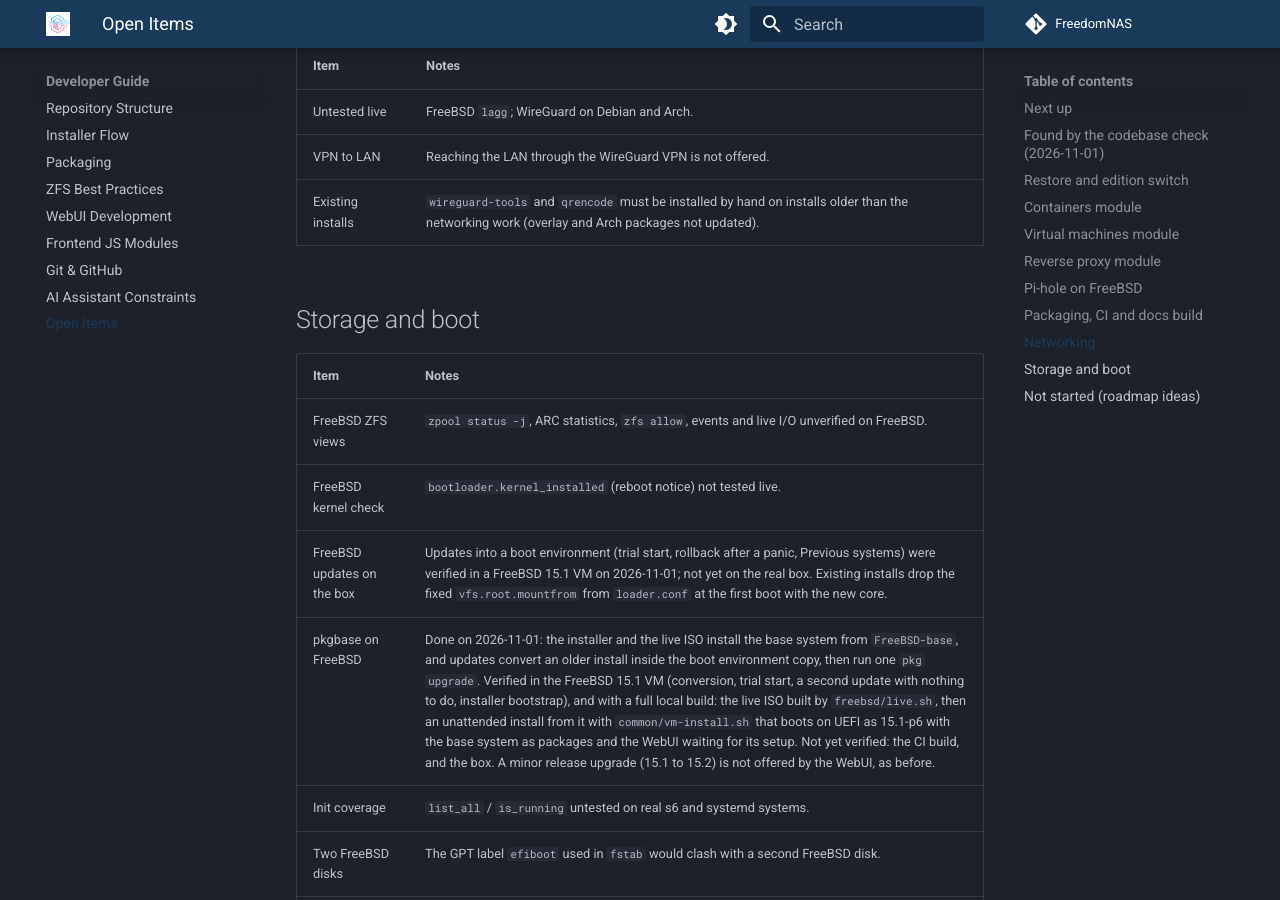
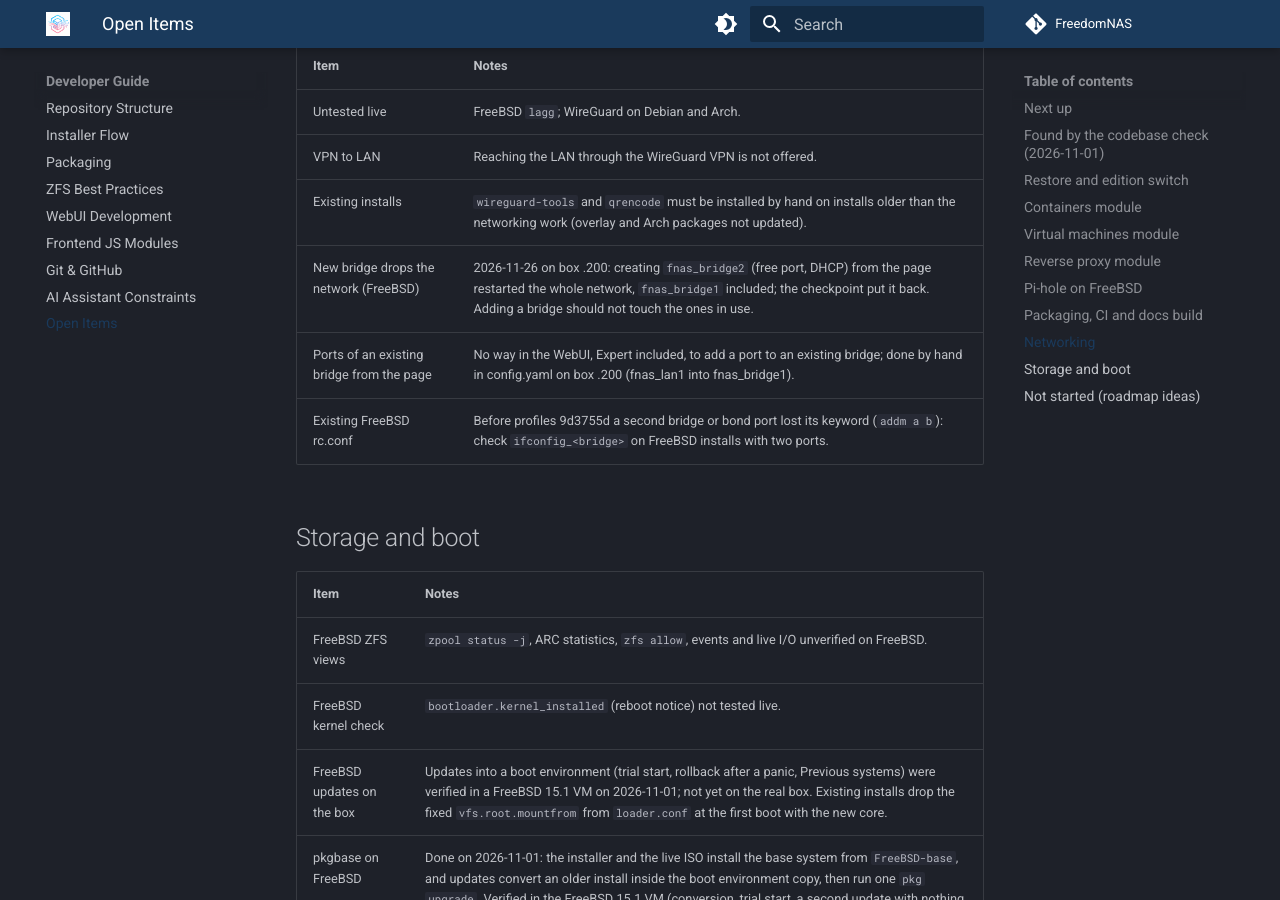
Before and after one commit to FreedomNAS/freedomnas-docs, an MkDocs documentation site: the page built from docs/developer/open-items.md, in a window 1280 px wide and 900 px high, scrolled down 6042 px. Built offline with MkDocs 1.6.1 and Material for MkDocs 9.7.7, drawn with Linux system fonts in a browser that asks for light colours.

Commit message:
Note the FreeBSD bridge problems found on the test box

```diff
--- a/docs/developer/open-items.md
+++ b/docs/developer/open-items.md
@@ -133,6 +133,9 @@ screen in the console, Shut down, and back up after the box restarts.
 | Untested live | FreeBSD `lagg`; WireGuard on Debian and Arch. |
 | VPN to LAN | Reaching the LAN through the WireGuard VPN is not offered. |
 | Existing installs | `wireguard-tools` and `qrencode` must be installed by hand on installs older than the networking work (overlay and Arch packages not updated). |
+| New bridge drops the network (FreeBSD) | 2026-11-26 on box .200: creating `fnas_bridge2` (free port, DHCP) from the page restarted the whole network, `fnas_bridge1` included; the checkpoint put it back. Adding a bridge should not touch the ones in use. |
+| Ports of an existing bridge from the page | No way in the WebUI, Expert included, to add a port to an existing bridge; done by hand in config.yaml on box .200 (fnas_lan1 into fnas_bridge1). |
+| Existing FreeBSD rc.conf | Before profiles 9d3755d a second bridge or bond port lost its keyword (`addm a b`): check `ifconfig_<bridge>` on FreeBSD installs with two ports. |
 
 ## Storage and boot
 
```
